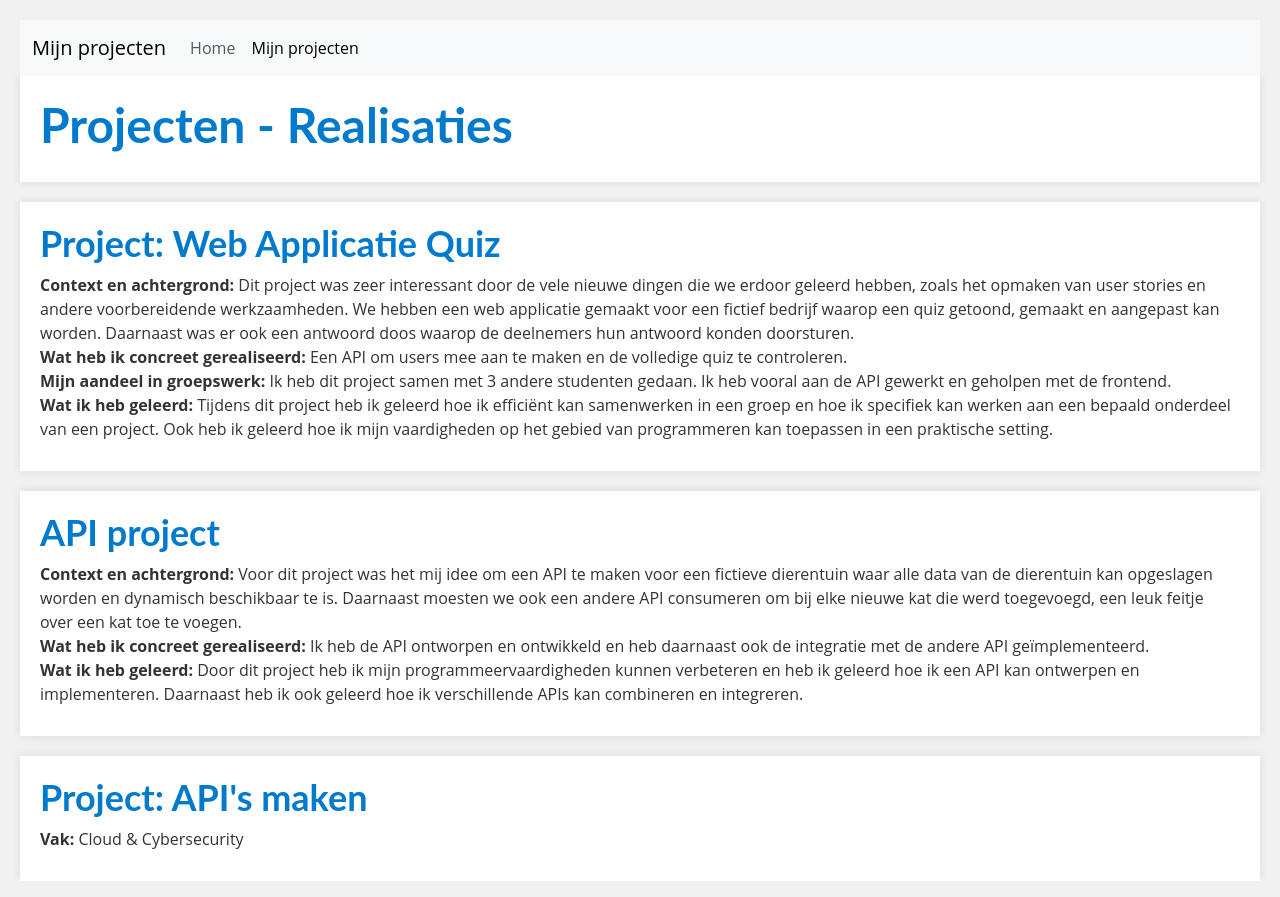
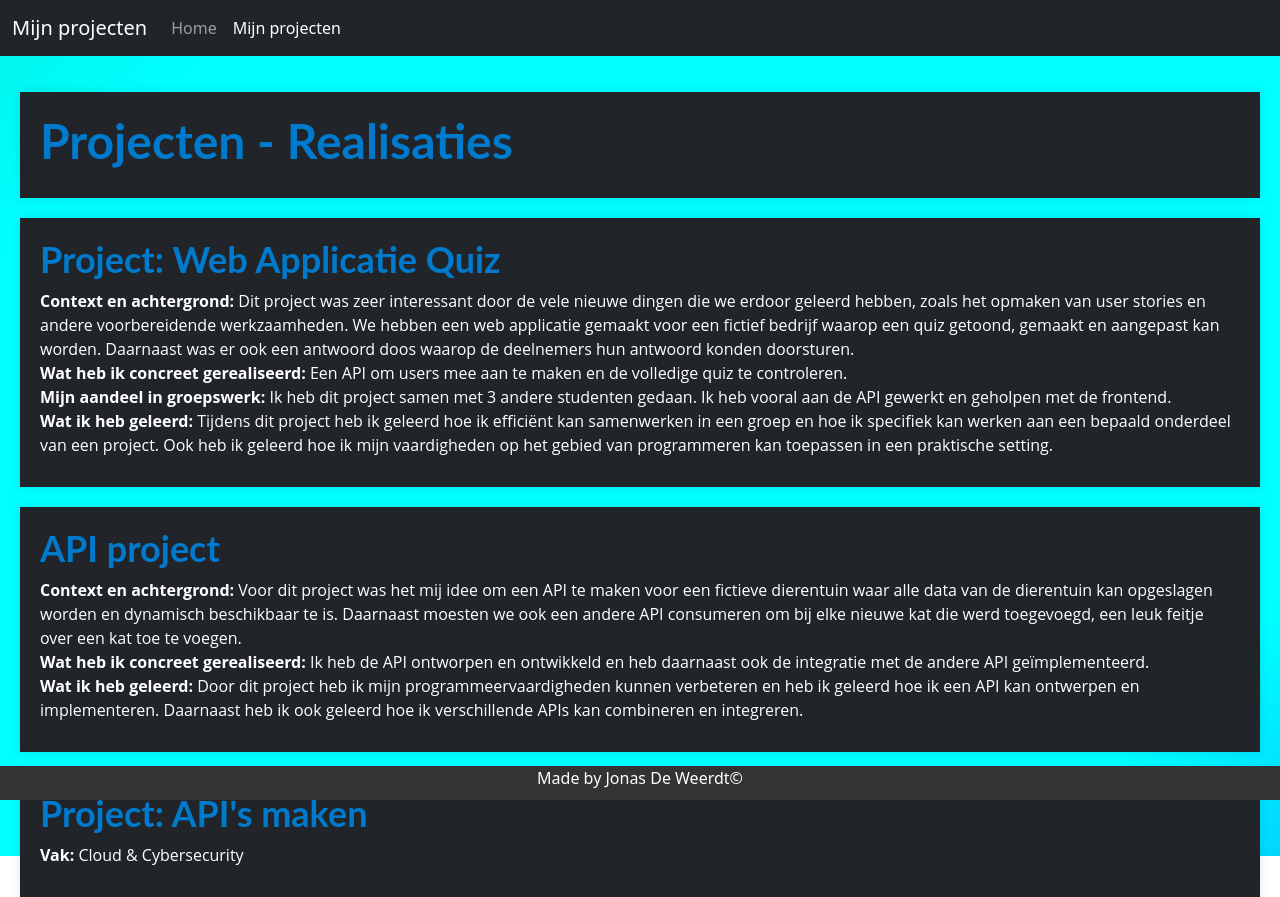
Before and after one commit to JonasDeWeerdt/Portfolio, a plain HTML site: page projects.html in a window 1280 px wide. Drawn offline with nearby package versions, Linux system fonts and the light colour scheme.

Commit message:
background anim

```diff
--- a/index.css
+++ b/index.css
@@ -1,52 +1,77 @@
 body {
-    background-color: #f1f1f1;
+  background-color: lightgray;
   color: #333;
   font-family: 'Open Sans', sans-serif;
 
 }
-  main{
+
+main {
   padding-left: 2rem;
 }
-  h1, h2, h3 {
+
+h1,
+h2,
+h3 {
   color: #007acc;
   font-family: 'Lato', sans-serif;
   font-weight: bold;
 }
+
 img {
   max-width: 100%;
   height: auto;
 }
+
 p {
   line-height: 1.5;
   margin-bottom: 1.5em;
 }
+
+footer {
+  background-color: #333;
+  position: fixed;
+  bottom: 0;
+  width: 100%;
+  text-align: center;
+  color: white;
+}
+
 @media (min-width: 1024px) {
+
   /* stijl voor grote schermen */
   h1 {
     font-size: 48px;
   }
+
   h2 {
     font-size: 36px;
   }
 }
+
 @media (max-width: 1023px) and (min-width: 768px) {
+
   /* stijl voor middelgrote schermen */
   h1 {
     font-size: 36px;
   }
+
   h2 {
     font-size: 24px;
   }
 }
+
 @media (max-width: 767px) {
+
   /* stijl voor kleine schermen */
   h1 {
     font-size: 24px;
   }
+
   h2 {
     font-size: 18px;
   }
 }
+
 .knop {
   background-color: #007acc;
   color: #fff;
@@ -55,9 +80,55 @@ body {
   text-decoration: none;
   transition: background-color 0.3s ease;
 }
+
 .knop:hover {
   background-color: #005f99;
 }
-    .knop:visited ,.knop:link,.knop:active,.knop:hover{
+
+.knop:visited,
+.knop:link,
+.knop:active,
+.knop:hover {
   color: #fff;
 }
+
+
+
+.bg {
+  width: 100%;
+  height: 100vh;
+  align-items: center;
+  justify-content: center;
+  background-size: 300% 300%;
+  background-image: linear-gradient(-45deg, blue 0%, aqua 25%, aqua 51%, green 100%);
+  -webkit-animation: AnimateBG 20s ease infinite;
+  animation: AnimateBG 20s ease infinite;
+}
+
+@-webkit-keyframes AnimateBG {
+  0% {
+    background-position: 0% 50%;
+  }
+
+  50% {
+    background-position: 100% 50%;
+  }
+
+  100% {
+    background-position: 0% 50%;
+  }
+}
+
+@keyframes AnimateBG {
+  0% {
+    background-position: 0% 50%;
+  }
+
+  50% {
+    background-position: 100% 50%;
+  }
+
+  100% {
+    background-position: 0% 50%;
+  }
+}
--- a/projects.css
+++ b/projects.css
@@ -1,21 +1,31 @@
 .section {
   margin-bottom: 20px;
-    background-color: #fff;
+  background-color: #212529;
   padding: 20px;
   box-shadow: 0px 0px 10px rgba(0, 0, 0, 0.1);
+  color: white;
+
 }
 
-ul {
-    margin-top: 0;
-    margin-bottom: 10px;
-    list-style-type: square;
+footer {
+  background-color: #333;
+  position: fixed;
+  bottom: 0;
+  width: 100%;
+  text-align: center;
+  color: white;
 }
-body {
-    background-color: #f1f1f1;
+
+
+main {
+  background-color: lightgray;
   color: #333;
   font-family: 'Open Sans', sans-serif;
   padding: 20px;
 }
+
+
+
 h1 {
   font-size: 24px;
   margin-top: 0;
@@ -25,45 +35,92 @@ h2 {
   font-size: 18px;
   margin-top: 0;
 }
-  h1, h2, h3 {
+
+h1,
+h2,
+h3 {
   color: #007acc;
   font-family: 'Lato', sans-serif;
   font-weight: bold;
 }
-  img {
-    max-width: 100%;
-    height: auto;
-  }
+
 p {
   line-height: 1.5;
   margin-bottom: 1.5em;
   margin-top: 0;
   margin-bottom: 10px;
 }
+
 @media (min-width: 1024px) {
+
   /* stijl voor grote schermen */
   h1 {
     font-size: 48px;
   }
+
   h2 {
     font-size: 36px;
   }
 }
+
 @media (max-width: 1023px) and (min-width: 768px) {
+
   /* stijl voor middelgrote schermen */
   h1 {
     font-size: 36px;
   }
+
   h2 {
     font-size: 24px;
   }
 }
+
 @media (max-width: 767px) {
+
   /* stijl voor kleine schermen */
   h1 {
     font-size: 24px;
   }
+
   h2 {
     font-size: 18px;
   }
 }
+
+.bg {
+  width: 100%;
+  height: 100vh;
+
+  background-size: 300% 300%;
+  background-image: linear-gradient(-45deg, blue 0%, aqua 25%, aqua 51%, green 100%);
+  -webkit-animation: AnimateBG 20s ease infinite;
+  animation: AnimateBG 20s ease infinite;
+}
+
+@-webkit-keyframes AnimateBG {
+  0% {
+    background-position: 0% 50%;
+  }
+
+  50% {
+    background-position: 100% 50%;
+  }
+
+  100% {
+    background-position: 0% 50%;
+  }
+}
+
+@keyframes AnimateBG {
+  0% {
+    background-position: 0% 50%;
+  }
+
+  50% {
+    background-position: 100% 50%;
+  }
+
+  100% {
+    background-position: 0% 50%;
+  }
+}
--- a/projects.html
+++ b/projects.html
@@ -13,9 +13,9 @@
     <link rel="stylesheet" href="projects.css">
 </head>
 
-<body style=" background-size: cover; height: 100%;">
-
-    <nav class="navbar navbar-expand-md bg-body-tertiary">
+<body style=" background-size: cover; height: 100%;" class="">
+    <header>
+        <nav class="navbar navbar-expand-md navbar-dark bg-dark ">
             <div class="container-fluid">
                 <a class="navbar-brand" href="#">Mijn projecten</a>
                 <button class="navbar-toggler" type="button" data-bs-toggle="collapse" data-bs-target="#navbarText"
@@ -34,26 +34,33 @@
                 </div>
             </div>
         </nav>
+    </header>
 
-    <div class="section">
+
+    <main class="bg">
+        <div class="section" style="margin-top: 1rem;">
             <h1>Projecten - Realisaties</h1>
         </div>
-
-
         <div class="section">
             <h2>Project: Web Applicatie Quiz</h2>
-        <p><strong>Context en achtergrond:</strong> Dit project was zeer interessant door de vele nieuwe dingen die we
-            erdoor geleerd hebben, zoals het opmaken van user stories en andere voorbereidende werkzaamheden. We hebben
+            <p><strong>Context en achtergrond:</strong> Dit project was zeer interessant door de vele nieuwe dingen die
+                we
+                erdoor geleerd hebben, zoals het opmaken van user stories en andere voorbereidende werkzaamheden. We
+                hebben
                 een web applicatie gemaakt voor een fictief bedrijf waarop
                 een quiz getoond, gemaakt en aangepast kan worden. Daarnaast was er ook een antwoord doos waarop de
                 deelnemers hun antwoord konden doorsturen.<br>
-            <strong>Wat heb ik concreet gerealiseerd:</strong> Een API om users mee aan te maken en de volledige quiz te
+                <strong>Wat heb ik concreet gerealiseerd:</strong> Een API om users mee aan te maken en de volledige
+                quiz te
                 controleren.<br>
-            <strong>Mijn aandeel in groepswerk:</strong> Ik heb dit project samen met 3 andere studenten gedaan. Ik heb
+                <strong>Mijn aandeel in groepswerk:</strong> Ik heb dit project samen met 3 andere studenten gedaan. Ik
+                heb
                 vooral aan de API gewerkt en
                 geholpen met de frontend.<br>
-            <strong>Wat ik heb geleerd:</strong> Tijdens dit project heb ik geleerd hoe ik efficiënt kan samenwerken in
-            een groep en hoe ik specifiek kan werken aan een bepaald onderdeel van een project. Ook heb ik geleerd hoe
+                <strong>Wat ik heb geleerd:</strong> Tijdens dit project heb ik geleerd hoe ik efficiënt kan samenwerken
+                in
+                een groep en hoe ik specifiek kan werken aan een bepaald onderdeel van een project. Ook heb ik geleerd
+                hoe
                 ik mijn vaardigheden op het gebied van programmeren kan toepassen in een praktische setting.
             </p>
         </div>
@@ -76,6 +83,10 @@
             <h2>Project: API's maken</h2>
             <p><strong>Vak:</strong> Cloud & Cybersecurity
         </div>
+    </main>
+    <footer>
+        <p>Made by Jonas De Weerdt&#169;</p>
+    </footer>
 </body>
 
 </html>
```
Also changed, not shown: index.html (+7 -4 lines). Lines whose indentation alone changed are shown as unchanged.
